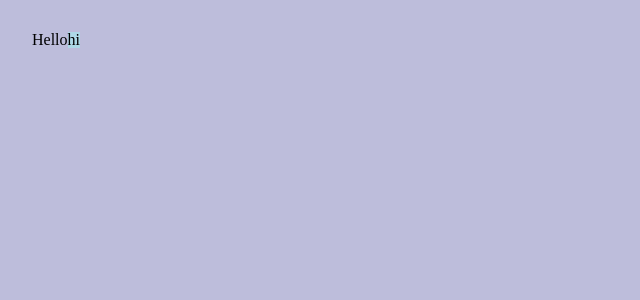
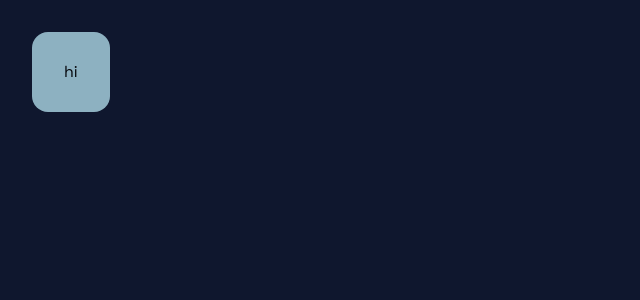
Before and after one commit to acarlie/remember-it-again, a React (Create React App) app: page / in a window 1280 px wide. Shown: the top 300 px of the page, without its empty margins (0-640 px from the left). Built offline with nearby package versions, Linux system fonts and the light colour scheme.

Commit message:
update(font, theme): added font, updated theme to include radius

```diff
--- a/public/index.html
+++ b/public/index.html
@@ -1,14 +1,15 @@
 <!DOCTYPE html>
 <html lang="en">
+
 <head>
   <meta charset="utf-8" />
   <link rel="icon" href="%PUBLIC_URL%/favicon.ico" />
+  <link rel="preconnect" href="https://fonts.googleapis.com">
+  <link rel="preconnect" href="https://fonts.gstatic.com" crossorigin>
+  <link href="https://fonts.googleapis.com/css2?family=Space+Grotesk:wght@300;400;600&display=swap" rel="stylesheet">
   <meta name="viewport" content="width=device-width, initial-scale=1" />
   <meta name="theme-color" content="#000000" />
-    <meta
-      name="description"
-      content="Web site created using create-react-app"
-    />
+  <meta name="description" content="Web site created using create-react-app" />
   <link rel="apple-touch-icon" href="%PUBLIC_URL%/logo192.png" />
   <!--
       manifest.json provides metadata used when your web app is installed on a
@@ -26,6 +27,7 @@
     -->
   <title>React App</title>
 </head>
+
 <body>
   <noscript>You need to enable JavaScript to run this app.</noscript>
   <div id="root"></div>
@@ -40,4 +42,5 @@
       To create a production bundle, use `npm run build` or `yarn build`.
     -->
 </body>
+
 </html>
--- a/src/App.tsx
+++ b/src/App.tsx
@@ -6,17 +6,23 @@ import { Tile } from './components/tile';
 import { GameProvider } from './components/game';
 
 const main = css`
-  background: ${theme.colors.neutral500};
+  font-family: 'Space Grotesk', sans-serif;
+  background: ${theme.color.neutral0};
   min-height: 100vh;
   padding: 2rem;
+`
+
+const grid = css`
+
 `
 
 function App() {
   return (
     <GameProvider>
       <main css={main}>
-        Hello
-        <Tile label="hi" />
+        <section css={grid}>
+          <Tile label="hi" />
+        </section>
       </main>
     </GameProvider>
   );
--- a/src/components/tile.tsx
+++ b/src/components/tile.tsx
@@ -1,5 +1,8 @@
 /** @jsxImportSource @emotion/react */
 import { css } from '@emotion/react'
+import { theme } from '../theme'
+import { GameContext } from './game'
+import * as React from 'react'
 
 type TileProps = {
     label: string
@@ -7,11 +10,21 @@ type TileProps = {
 
 const tileStyle = css`
     background: lightblue;
+    border-radius: ${theme.radius.medium};
+    padding: 2rem;
+    opacity: .8;
+    transition: opacity 300ms;
+
+    :hover {
+        cursor: pointer;
+        opacity: 1;
+    }
 `
 
 export const Tile = ({ label }: TileProps) => {
+    const { checkAnswer } = React.useContext(GameContext)
     return (
-        <button css={tileStyle} aria-label={label}>
+        <button css={tileStyle} aria-label={label} onClick={() => checkAnswer(label)}>
             {label}
         </button>
     )
--- a/src/theme.ts
+++ b/src/theme.ts
@@ -2,12 +2,16 @@ const neutralValues = [0, 50, 100, 200, 300, 400, 500]
 type Neutral = `neutral${typeof neutralValues[number]}`
 type Color = 'primary' | 'fuschia' | 'green' | 'lime' | Neutral;
 type ColorValue = `hsla(${string})`
+type RemValue = `${number}rem`
+type Radius = 'small' | 'medium' | 'large'
+
 type Theme = {
-    colors: Record<Color, ColorValue>
+    color: Record<Color, ColorValue>
+    radius: Record<Radius, RemValue>
 }
 
 export const theme: Theme = {
-    colors: {
+    color: {
         fuschia: 'hsla(335, 90%, 61%, 1)',
         green: 'hsla(173, 100%, 36%, 1)',
         lime: 'hsla(73, 87%, 62%, 1)',
@@ -19,5 +23,10 @@ export const theme: Theme = {
         neutral300: 'hsla(241, 30%, 40%, 1)',
         neutral400: 'hsla(241, 30%, 60%, 1)',
         neutral500: 'hsla(240, 29%, 80%, 1)',
+    },
+    radius: {
+        small: '.25rem',
+        medium: '1rem',
+        large: '2rem'
     }
 }
```
Lines whose indentation alone changed are shown as unchanged.
